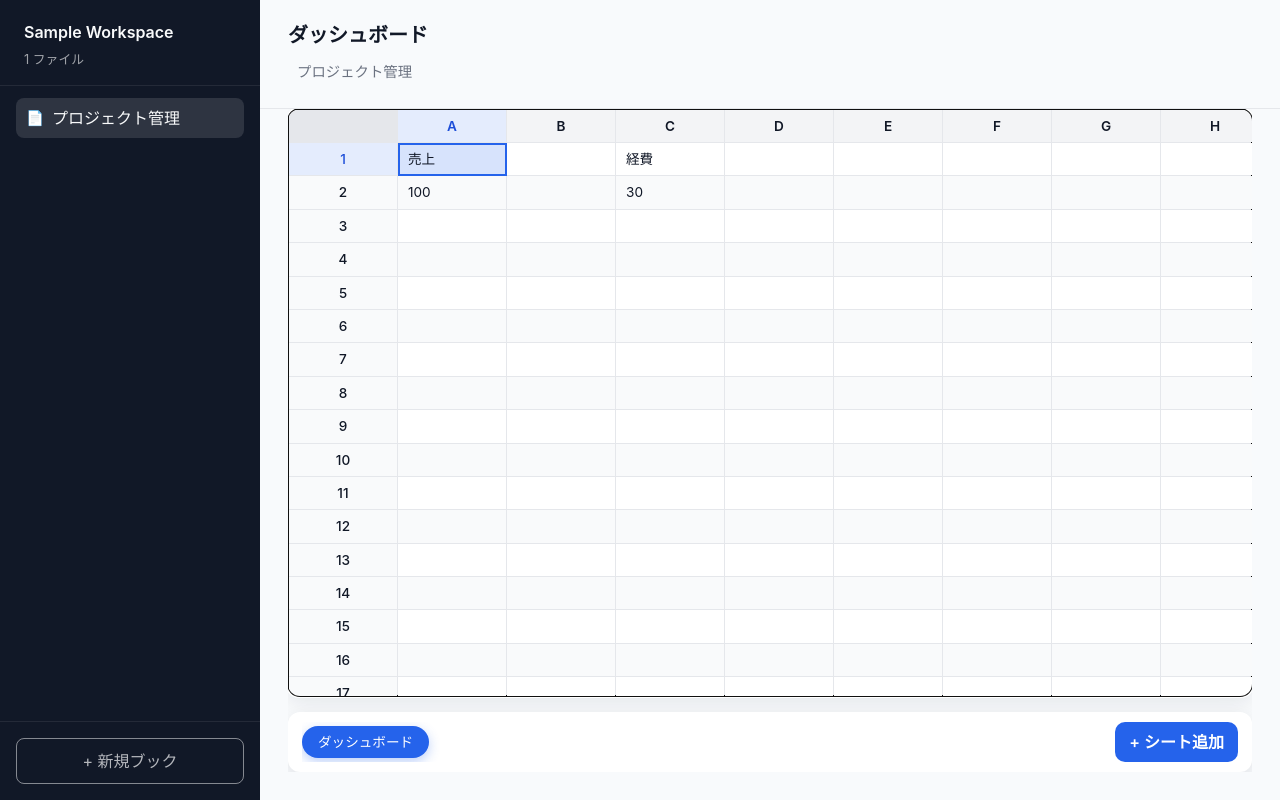
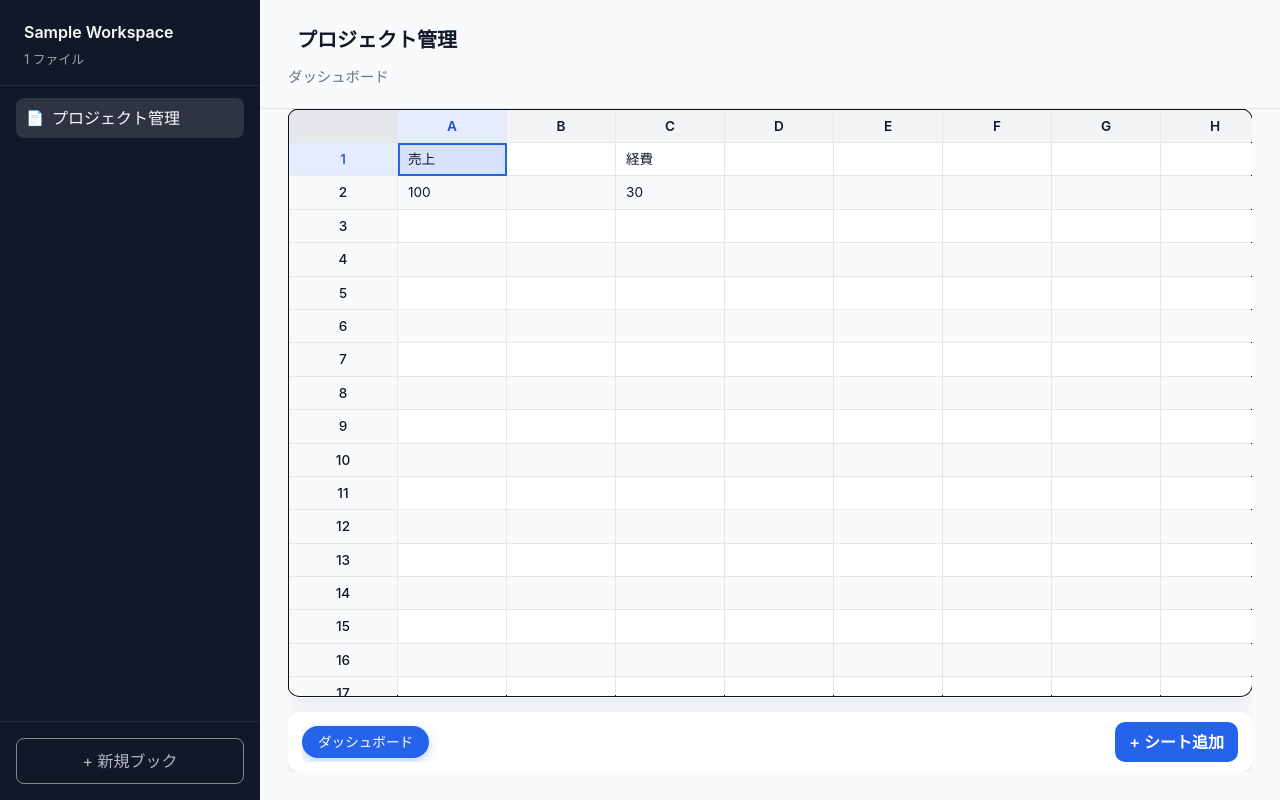
Before and after one commit to Repayment-inc/sheet-up, a React (Vite) app: page / in a window 1280 px wide. Built offline with nearby package versions, Linux system fonts and the light colour scheme.

Commit message:
chore: ヘッダーのブック・シート表示順を調整

```diff
--- a/src/App.tsx
+++ b/src/App.tsx
@@ -346,10 +346,6 @@ function App() {
         <header className="main-view__header">
           <div>
             <h2 className="main-view__title">
-              {activeSheet?.name ??
-                (snapshot ? 'シートを選択してください' : 'ワークスペースを開いてください')}
-            </h2>
-            <div className="main-view__subtitle">
               {activeBook ? (
                 isRenaming ? (
                   <input
@@ -382,6 +378,13 @@ function App() {
               ) : (
                 'データはまだ読み込まれていません'
               )}
+            </h2>
+            <div className="main-view__subtitle">
+              {activeSheet
+                ? activeSheet.name
+                : snapshot
+                  ? 'シートを選択してください'
+                  : 'ワークスペースを開いてください'}
             </div>
           </div>
           <div className="main-view__headerActions">
```
